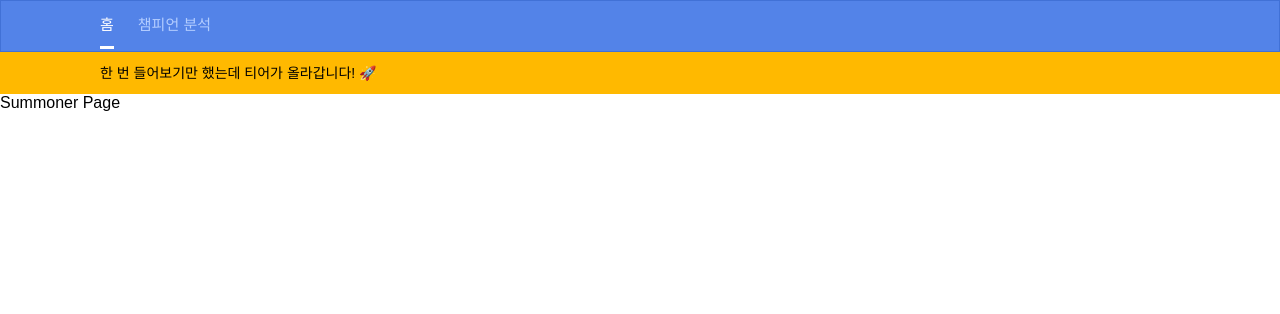
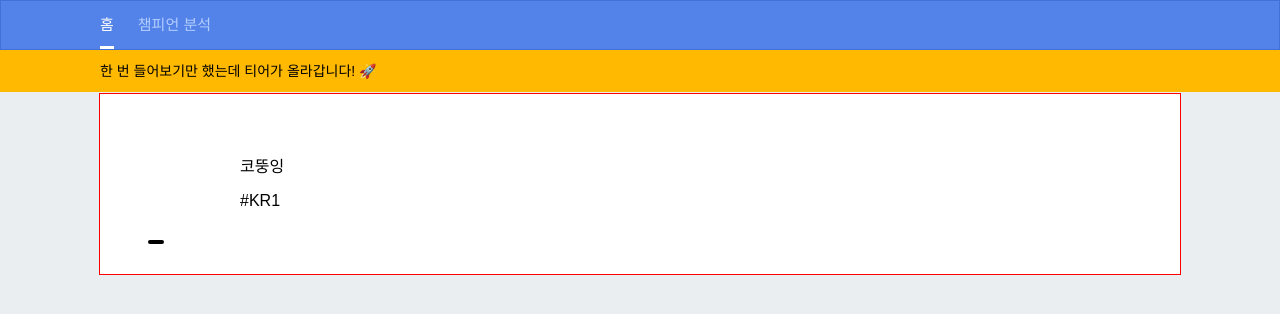
Before and after one commit to jeeseongmin/opgg, a React (Create React App) app: page /summoners/1 in a window 1280 px wide. Shown: the top 314 px of the page. Built offline with nearby package versions, Linux system fonts and the light colour scheme; no server answers.

Commit message:
feat : 소환사 페이지 UI 구성

```diff
--- a/src/App.jsx
+++ b/src/App.jsx
@@ -15,7 +15,7 @@ function App() {
 				<Banner />
 				<Routes>
 					<Route path={'/'} element={<Index />}></Route>
-					<Route path={'/summoners/:summonerName'} element={<Summoner />}></Route>
+					<Route path={'/summoners/:fullName'} element={<Summoner />}></Route>
 				</Routes>
 			</BrowserRouter>
 		</div>
--- /dev/null
+++ b/src/pages/Summoner/Summoner.scss
@@ -0,0 +1,65 @@
+@import "/src/styles/index";
+
+.summonerWrapper {
+  height: 100%;
+  min-width: 1080px;
+  padding: 0px 12px;
+  background-color: $light-gray;
+  border: 1px solid $light-gray;
+  display: flex;
+  flex-direction: column;
+  align-items: center;
+}
+
+.summoner {
+  width: 1080px;
+  background-color: $white;
+  display: block;
+  margin: 0 auto;
+  height: auto;
+  border: 1px solid red;
+  display: flex;
+  align-items: center;
+
+  .summonerInfoWrapper {
+    padding: 40px 20px;
+
+    .iconImageWrapper {
+      position: relative;
+      width: 100px;
+      height: 100px;
+
+      img {
+        width: 100%;
+        height: 100%;
+        object-fit: contain;
+        border-radius: 15px;
+      }
+
+      .summonerLevel {
+        position: absolute;
+        background-color: $black;
+        color: $white;
+        left: 28px;
+        bottom: -10px;
+        padding: 2px 8px;
+        border-radius: 10px;
+        display: flex;
+        justify-content: center;
+        align-items: center;
+        font-size: 12px;
+      }
+    }
+
+    .summonerInfo {
+      display: flex;
+      flex-direction: column;
+
+    }
+  }
+
+}
+
+.summonerLeagueWrapper {
+  width: 1080px;
+}
--- a/src/pages/Summoner/index.jsx
+++ b/src/pages/Summoner/index.jsx
@@ -1,9 +1,61 @@
-import React from 'react';
+import React, {useEffect, useState} from 'react';
+import {useParams} from 'react-router-dom';
+import {AccountService} from '../../services/Account';
+import {SummonerService} from '../../services/Summoner';
+import {ImageService} from '../../services/Image';
+import {LeagueService} from '../../services/League';
+import 'pages/Summoner/Summoner.scss';
 
 const Summoner = () => {
+	const {fullName} = useParams();
+	const [summonerInfo, setSummonerInfo] = useState({});
+	const [leagueInfo, setLeagueInfo] = useState({});
+
+	useEffect(() => {
+		getInfo();
+	}, []);
+
+	const getInfo = async () => {
+
+		await getRealName();
+	};
+
+	const getRealName = async () => {
+		const [gameName, tag] = fullName.split('-');
+		const puuid = await AccountService.getAccountByNameAndTag(gameName, tag);
+		// accountId, id, name, profileIconId, summonerLevel
+		const _summonerInfo = await SummonerService.getSummonerByPUUID(puuid);
+		setSummonerInfo(_summonerInfo);
+		// leagueId, leaguePoints, wins, losses, queueTpye, rank, summonerId, summonerName, tier,
+		const _leagueInfo = await LeagueService.getLeagueEntriesById(_summonerInfo.id);
+		setLeagueInfo(_leagueInfo);
+		console.log(leagueInfo);
+
+	};
 	return (
-		<div>
-			Summoner Page
+		<div className={'summonerWrapper'}>
+			<div className={'summoner'}>
+				<div className={'summonerInfoWrapper'}>
+
+					<div className={'iconImageWrapper'}>
+						{summonerInfo.profileIconId &&
+							<img className='iconImage' src={ImageService.getSummonerIconImage(summonerInfo.profileIconId)} />}
+						<div className={'summonerLevel'}>
+							<span>{summonerInfo.summonerLevel}</span>
+						</div>
+					</div>
+
+					<div className={'summonerInfo'}>
+
+					</div>
+				</div>
+				<div className={'summonerLeagueWrapper'}>
+					<div>
+						<p>코뚱잉</p> <p>#KR1</p>
+					</div>
+				</div>
+
+			</div>
 		</div>
 	);
 };
```
